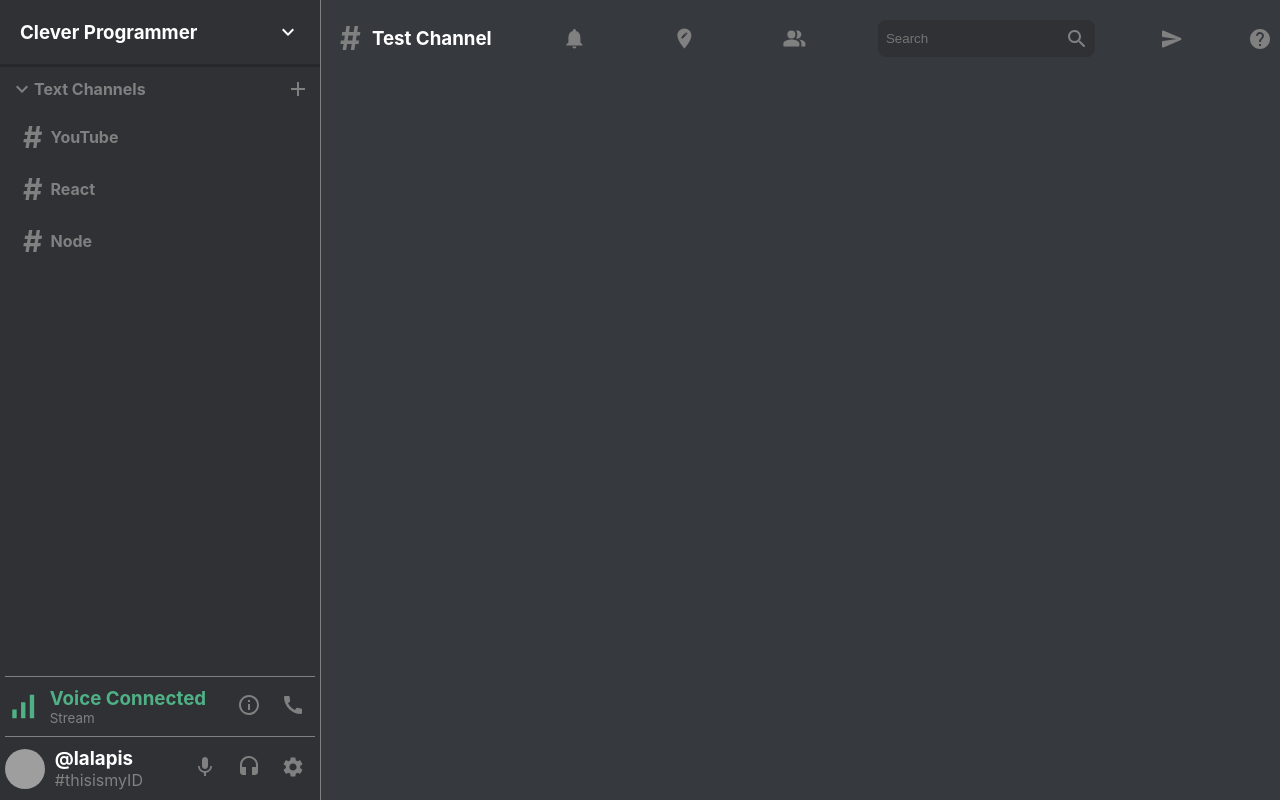
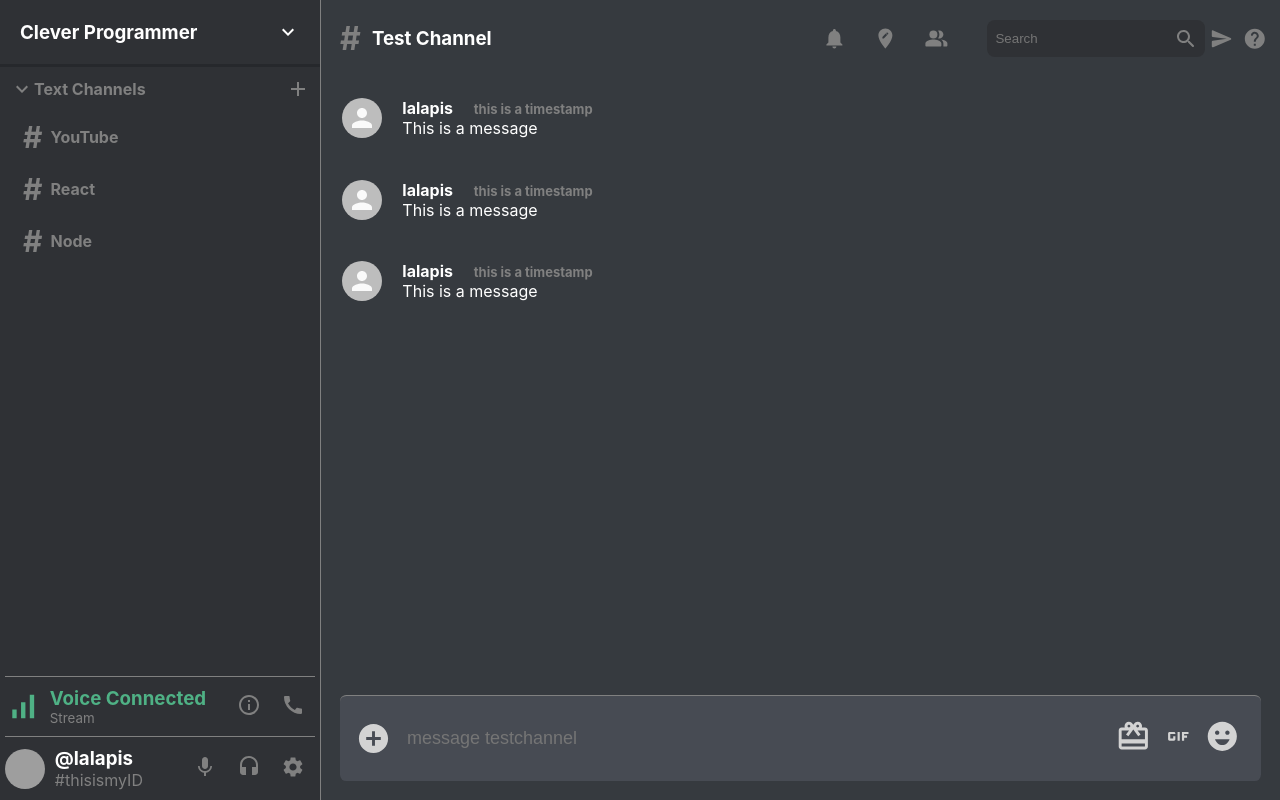
Before and after one commit to daryazata/discord-clone, a React (Create React App) app: page / in a window 1280 px wide. Built offline with nearby package versions, Linux system fonts and the light colour scheme; grey boxes are pictures that could not be loaded.

Commit message:
ready for redux impl

```diff
--- a/src/components/Chat/ChatHeader.css
+++ b/src/components/Chat/ChatHeader.css
@@ -11,6 +11,9 @@
   padding: 0.7rem;
   color: gray;
 }
+.chatHeader__left {
+  flex: 0.7;
+}
 
 .chatHeader__left > h3 {
   display: flex;
@@ -21,7 +24,7 @@
 .chatHeader__right {
   display: flex;
   align-items: center;
-  flex: 0.5;
+  flex: 0.2;
   justify-content: space-between;
 }
 
@@ -42,8 +45,9 @@
   */
   border-radius: 0.5rem;
   background-color: #2f3135;
-
+  /* flex: 1; */
   padding: 0.4rem;
+  margin-left: 2rem;
 }
 
 .chatHeader__search > input {
@@ -52,3 +56,13 @@
   border: none;
   color: white;
 }
+
+.chatHeader__right_right {
+  display: flex;
+  align-items: center;
+  flex: 0.35;
+  justify-content: space-between;
+}
+.chatHeader__right_right > .MuiSvgIcon-root {
+  padding: 0.3rem;
+}
--- a/src/components/Chat/ChatHeader.js
+++ b/src/components/Chat/ChatHeader.js
@@ -18,12 +18,16 @@ function ChatHeader() {
                 <EditLocation/>
                 <PeopleAltRounded/>
             </div>
+            <div className="chatHeader__right_right">
+
             <div className="chatHeader__search">
                 <input type="text" placeholder="Search"/>
                 <SearchRounded/>
             </div>
-            <SendRounded/>
-            <HelpRounded/>
+                <SendRounded/>
+                <HelpRounded/>
+
+            </div>
         </div>
     )
 }
--- /dev/null
+++ b/src/components/Chat/ChatInput.css
@@ -0,0 +1,35 @@
+.chat__inputIcons {
+}
+.chat__input {
+  color: lightgray;
+  display: flex;
+  align-items: center;
+  justify-content: space-between;
+  padding: 1rem;
+  background-color: #474b53;
+  margin: 1.2rem;
+  border-radius: 0.4rem;
+  border-top: 0.1rem solid gray;
+}
+
+.chat__input > form > input {
+  padding: 1rem;
+  background: transparent;
+  border: none;
+  outline-width: 0;
+  color: white;
+  font-size: large;
+  width: 100%;
+}
+
+.chat__input > form {
+  flex: 1;
+}
+
+.chat__inputButton {
+  display: none;
+}
+
+.chat__inputIcons > .MuiSvgIcon-root {
+  padding: 0.3rem;
+}
--- a/src/components/Chat/ChatInput.js
+++ b/src/components/Chat/ChatInput.js
@@ -1,9 +1,23 @@
+import { AddCircle, CardGiftcard, EmojiEmotions , Gif} from '@material-ui/icons'
 import React from 'react'
+import './ChatInput.css'
 
 function ChatInput() {
     return (
         <div className='chat__input'>
-
+            <AddCircle
+            fontSize="large"
+            />
+            <form>
+                <input type="text" placeholder={`message testchannel`}/>
+                <button className="chat__inputButton"
+                 type="submit">Send message</button>
+            </form>
+            <div className="chat__inputIcons">
+                <CardGiftcard   fontSize="large"/>
+                <Gif   fontSize="large"/>
+                <EmojiEmotions   fontSize="large"/>
+            </div>
         </div>
     )
 }
--- /dev/null
+++ b/src/components/Chat/ChatMessages.css
@@ -0,0 +1,3 @@
+.chat__messages {
+  flex: 1;
+}
--- /dev/null
+++ b/src/components/Chat/ChatMessages.js
@@ -0,0 +1,16 @@
+import React from 'react'
+import './ChatMessages.css'
+import Message from './Message'
+
+function ChatMessages() {
+    return (
+        <div className="chat__messages">
+
+            <Message/>
+            <Message/>
+            <Message/>
+        </div>
+    )
+}
+
+export default ChatMessages
--- a/src/components/Chat/Main/index.js
+++ b/src/components/Chat/Main/index.js
@@ -1,5 +1,7 @@
 import React from 'react'
 import ChatHeader from '../ChatHeader'
+import ChatInput from '../ChatInput'
+import ChatMessages from '../ChatMessages'
 import './style.css'
 
 function Chat() {
@@ -7,6 +9,8 @@ function Chat() {
         <div className="chat">
 
             <ChatHeader/>
+            <ChatMessages/>
+            <ChatInput/>
         </div>
     )
 }
--- a/src/components/Chat/Main/style.css
+++ b/src/components/Chat/Main/style.css
@@ -4,4 +4,6 @@
   border-left: 0.1rem solid gray;
   /* border-left: 3px solid #26282c; */
   height: 100vh;
+  display: flex;
+  flex-direction: column;
 }
--- /dev/null
+++ b/src/components/Chat/Message.css
@@ -0,0 +1,16 @@
+.message {
+  display: flex;
+  align-items: center;
+  /* justify-content: space-between; */
+  padding: 1.3rem;
+  color: white;
+}
+
+.message__info {
+  margin-left: 1.3rem;
+}
+.message__timestamp {
+  color: gray;
+  margin-left: 1.3rem;
+  font-size: small;
+}
--- /dev/null
+++ b/src/components/Chat/Message.js
@@ -0,0 +1,20 @@
+import { Avatar } from '@material-ui/core'
+import React from 'react'
+import './Message.css'
+
+function Message() {
+    return (
+        <div className="message">
+            <Avatar/>
+            <div className="message__info">
+                <h4>
+                    lalapis
+                <span className="message__timestamp">this is a timestamp</span>
+                </h4>
+            <p>This is a message</p>
+            </div>
+        </div>
+    )
+}
+
+export default Message
```
